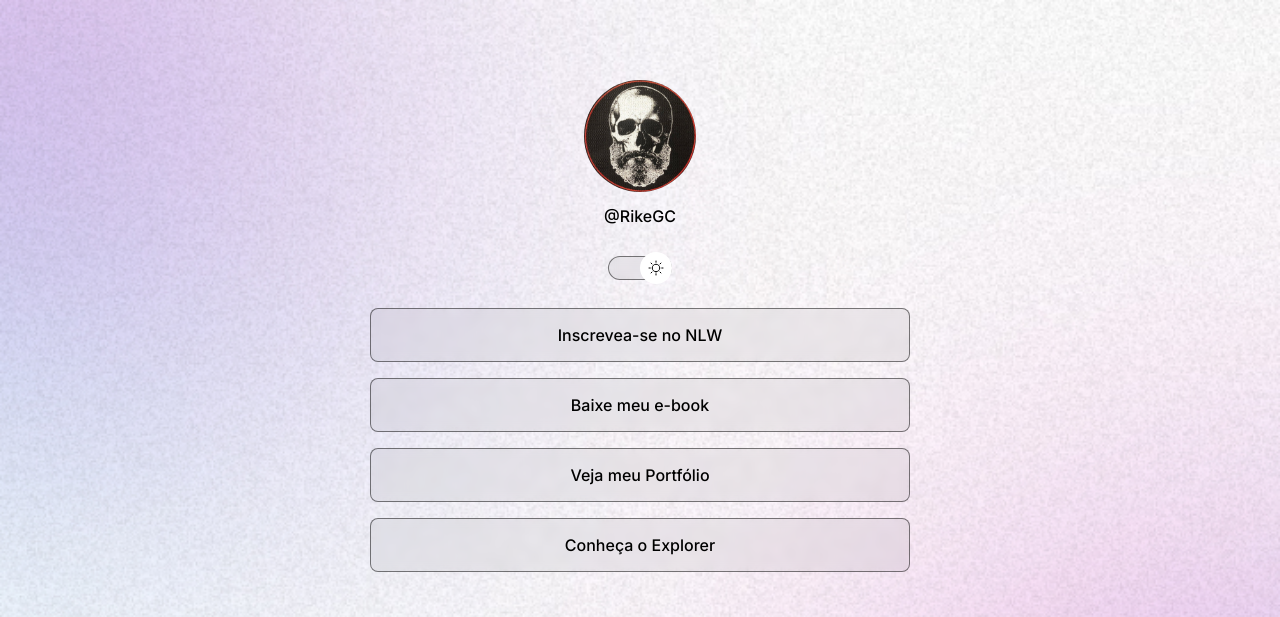
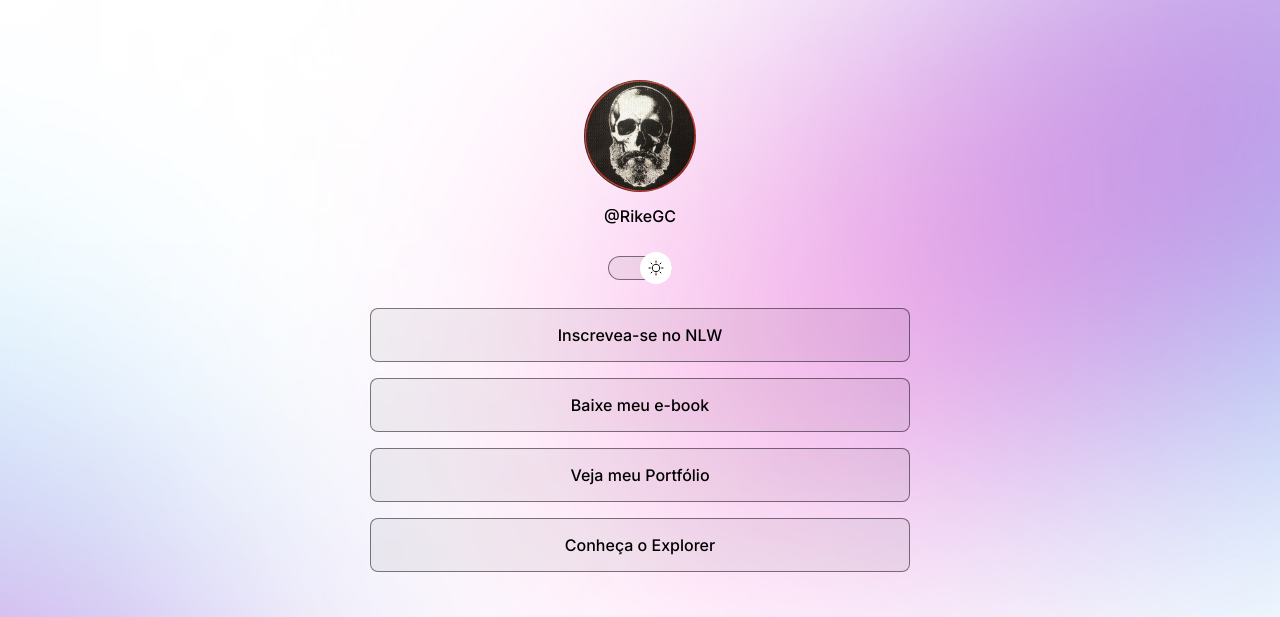
Before and after one commit to RikeGC/RocketSeatDiscoverStarter, a plain HTML site: page index.html in a window 1280 px wide. Shown: the top 617 px of the page. Drawn offline with nearby package versions, Linux system fonts and the light colour scheme.

Commit message:
Troca de background com Media

```diff
--- a/style.css
+++ b/style.css
@@ -35,6 +35,7 @@ body{
     */
     /* background: color image repeat position/size */
     background: var(--bg-url) no-repeat top center/cover;
+    height: 100vh;
 }
 
 body *{
@@ -175,3 +176,13 @@ footer{
     text-align: center;
     font-size: 14px;
 }
+
+/* Media, tamanho de tela */
+@media (min-width: 700px) {
+    :root {
+        --bg-url: url(./assets/bg-desktop.jpg);
+    }
+    .light {
+        --bg-url: url(./assets/bg-desktop-light.jpg);
+    }
+}
```
